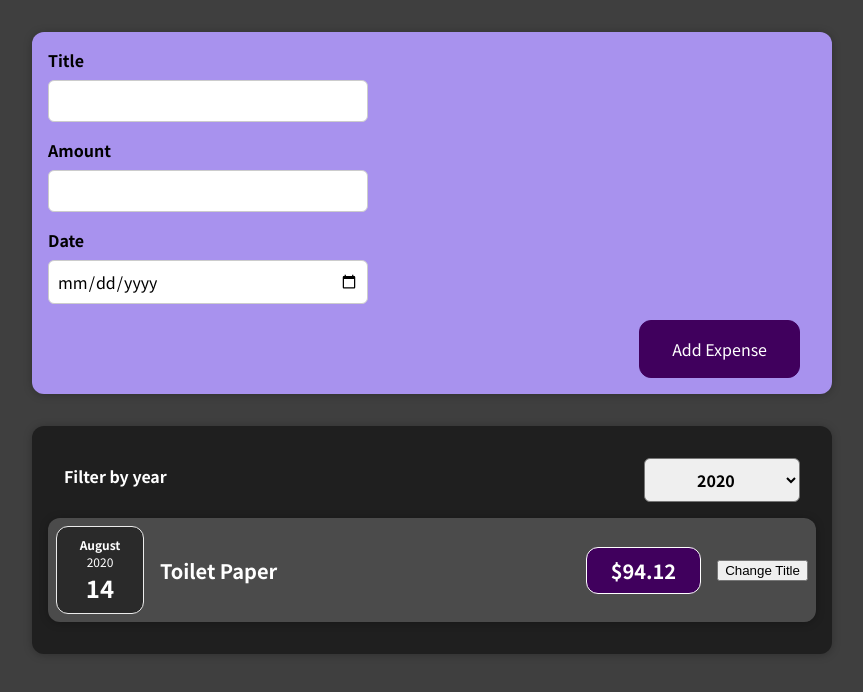
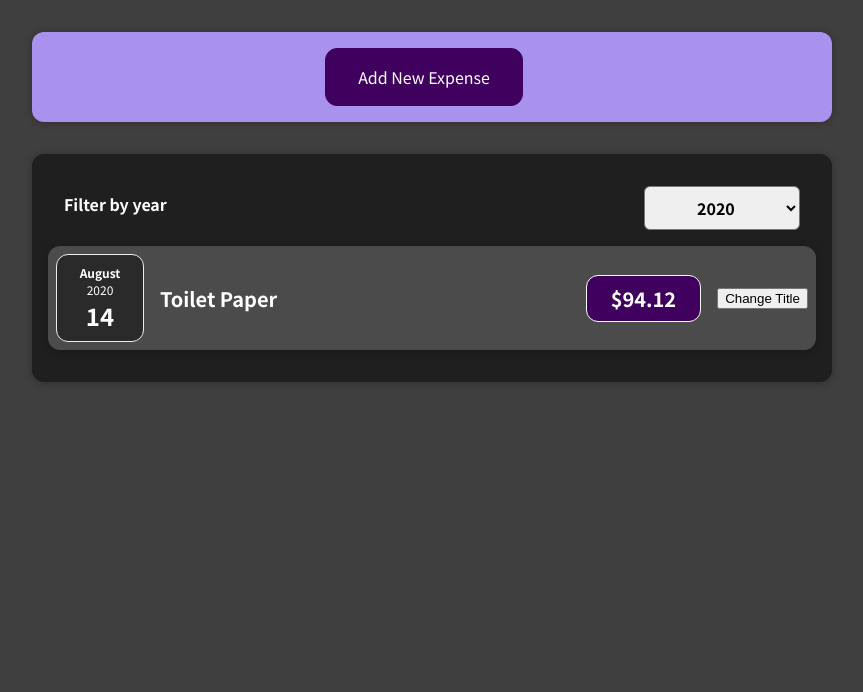
Before and after one commit to tmps880305/my-first-react-app, a React (Create React App) app: page / in a window 1280 px wide. Shown: the top 692 px of the page, without its empty margins (208-1071 px from the left). Built offline with nearby package versions, Linux system fonts and the light colour scheme.

Commit message:
Assignment 4: my solution (half)

```diff
--- a/src/components/Expenses/ExpenseItem.js
+++ b/src/components/Expenses/ExpenseItem.js
@@ -12,6 +12,7 @@ const ExpenseItem = (props) => {
     };
 
     return (
+        <li>
             <Card className="expense-item">
                 <ExpenseDate date={props.date}/>
                 <div className="expense-item__description">
@@ -20,6 +21,7 @@ const ExpenseItem = (props) => {
                     <button onClick={clickHandler}>Change Title</button>
                 </div>
             </Card>
+        </li>
     );
 };
 
--- a/src/components/Expenses/Expenses.js
+++ b/src/components/Expenses/Expenses.js
@@ -1,8 +1,8 @@
 import React, {useState} from 'react';
 import './Expenses.css';
-import ExpenseItem from "./ExpenseItem";
 import Card from "../UI/Card";
 import ExpensesFilter from "./ExpensesFilter";
+import ExpensesList from "./ExpensesList"
 
 const Expenses = (props) => {
     const [filteredYear, setFilteredYear] = useState('2020');
@@ -14,22 +14,11 @@ const Expenses = (props) => {
         return expense.date.getFullYear().toString() === filteredYear;
     });
 
-    let expensesContent = <p>No expenses found.</p>;
-    if (filteredExpenses.length > 0) {
-        expensesContent = filteredExpenses.map(expense => (
-            <ExpenseItem
-                key={expense.id}
-                title={expense.title}
-                amount={expense.amount}
-                date={expense.date}
-            />
-        ))
-    }
 
     return (
         <Card className="expenses">
             <ExpensesFilter selected={filteredYear} onSelectedYear={selectedYearHandler}/>
-            {expensesContent}
+            <ExpensesList items={filteredExpenses}/>
         </Card>
     );
 };
--- /dev/null
+++ b/src/components/Expenses/ExpensesList.css
@@ -0,0 +1,9 @@
+.expenses-list {
+    list-style: none;
+    padding: 0;
+}
+
+.expenses-list__fallback {
+    color: white;
+    text-align: center;
+}
--- /dev/null
+++ b/src/components/Expenses/ExpensesList.js
@@ -0,0 +1,26 @@
+import React from 'react';
+import './ExpensesList.css';
+import ExpenseItem from "./ExpenseItem";
+
+const ExpensesList = (props) => {
+
+    if (props.items.length === 0) {
+        return <h2 className="expenses-list__fallback">Found no expenses.</h2>
+    }
+
+    return (
+        <ul className="expenses-list">
+            {props.items.map(expense => (
+                <ExpenseItem
+                    key={expense.id}
+                    title={expense.title}
+                    amount={expense.amount}
+                    date={expense.date}
+                />
+            ))}
+        </ul>
+    );
+
+};
+
+export default ExpensesList;
--- a/src/components/NewExpense/ExpenseForm.js
+++ b/src/components/NewExpense/ExpenseForm.js
@@ -43,8 +43,11 @@ const ExpenseForm = (props) => {
         props.onSaveExpenseData(expenseData);
         setUserInput({enteredTitle: '', enteredAmomunt: '', enteredDate: ''});
 
+    }
 
-    }
+    const cancelHandler = () => {
+        props.onCancel();
+    };
 
     return <form onSubmit={submitHandler}>
         <div className="new-expense__controls">
@@ -56,16 +59,19 @@ const ExpenseForm = (props) => {
         <div className="new-expense__controls">
             <div className="new-expense__control">
                 <label>Amount</label>
-                <input type='number' min="0.01" step="0.01" value={userInput.enteredAmomunt} onChange={amountChangeHandler}/>
+                <input type='number' min="0.01" step="0.01" value={userInput.enteredAmomunt}
+                       onChange={amountChangeHandler}/>
             </div>
         </div>
         <div className="new-expense__controls">
             <div className="new-expense__control">
                 <label>Date</label>
-                <input type='date' min="2019-01-01" max="2022-12-31" value={userInput.enteredDate} onChange={dateChangeHandler}/>
+                <input type='date' min="2019-01-01" max="2022-12-31" value={userInput.enteredDate}
+                       onChange={dateChangeHandler}/>
             </div>
         </div>
         <div className="new-expense__actions">
+            <button type="button" onClick={cancelHandler}>Cancel</button>
             <button type="submit">Add Expense</button>
         </div>
     </form>
--- a/src/components/NewExpense/NewExpense.js
+++ b/src/components/NewExpense/NewExpense.js
@@ -1,21 +1,32 @@
-import React from 'react';
+import React, {useState} from 'react';
 import './NewExpense.css'
 import ExpenseForm from './ExpenseForm'
 
 const NewExpense = (props) => {
+
+    const [isEditing, setIsEditing] = useState(false);
 
     const saveExpenseDataHandler = (enteredExpenseData) => {
         const expenseData = {
             ...enteredExpenseData,
             id: Math.random().toString()
         };
-        // console.log(expenseData)
         props.onAddExpense(expenseData);
+        setIsEditing(false);
+    };
 
-    }
+    const startEditHandler = () => {
+        setIsEditing(true);
+    };
+
+    const stopEditHandler = () => {
+        setIsEditing(false);
+    };
+
 
     return <div className="new-expense">
-        <ExpenseForm onSaveExpenseData={saveExpenseDataHandler}/>
+        {!isEditing && <button onClick={startEditHandler}>Add New Expense</button>}
+        {isEditing && <ExpenseForm onCancel={stopEditHandler} onSaveExpenseData={saveExpenseDataHandler}/>}
     </div>
 };
 
```
Lines whose indentation alone changed are shown as unchanged.
